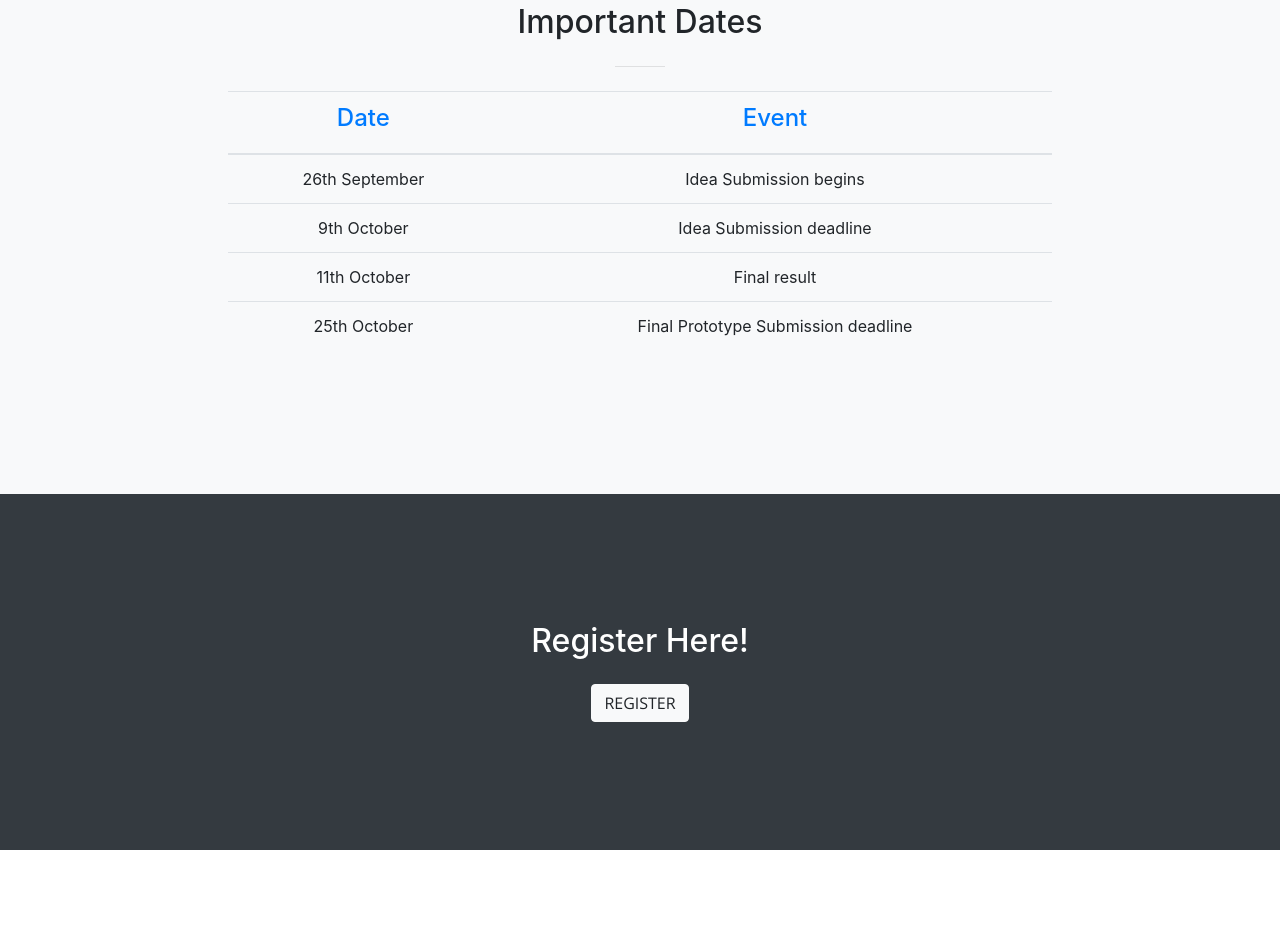
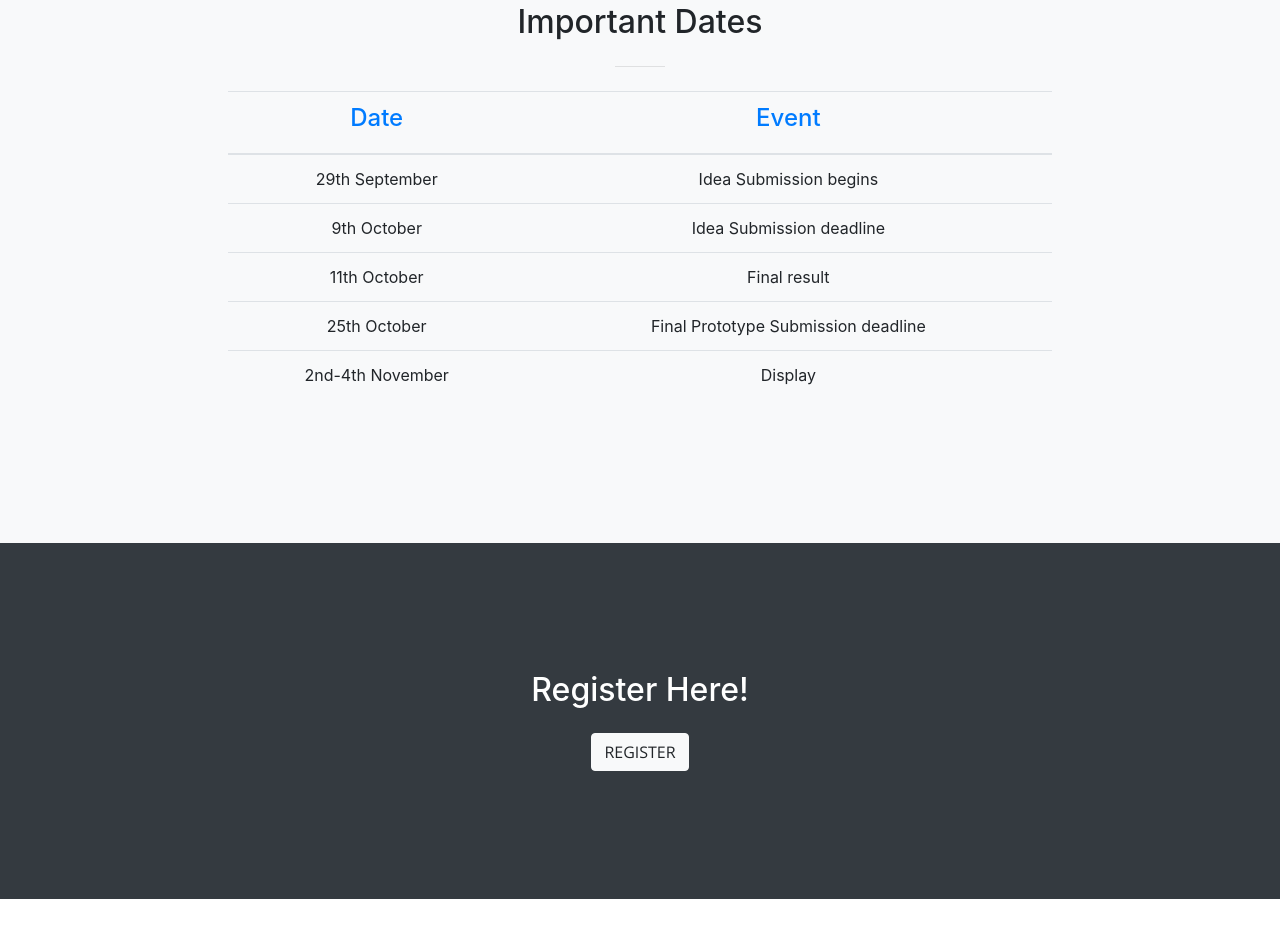
Before and after one commit to AnirbanBanik1998/Science-X, a website with bundled scripts: page index.html in a window 1280 px wide. Shown: the part 3324-4262 px from the top of the page. Built offline with nearby package versions, Linux system fonts and the light colour scheme.

Commit message:
Updated dates

```diff
--- a/index.html
+++ b/index.html
@@ -203,7 +203,7 @@
           </thead>
           <tbody>
             <tr>
-              <td class="text-black mb-0">26th September</td>
+              <td class="text-black mb-0">29th September</td>
               <td class="text-black mb-0">Idea Submission begins</td>
             </tr>
             <tr>
@@ -217,6 +217,10 @@
             <tr>
               <td class="text-black mb-0">25th October</td>
               <td class="text-black mb-0">Final Prototype Submission deadline</td>
+            </tr>
+            <tr>
+              <td class="text-black mb-0">2nd-4th November</td>
+              <td class="text-black mb-0">Display</td>
             </tr>
           </tbody>
         </table>
```
